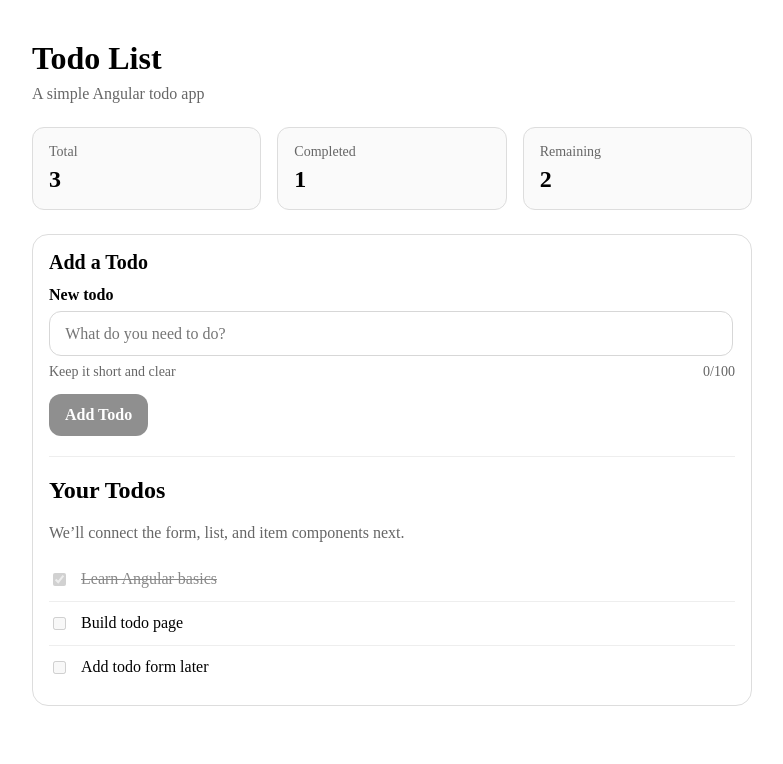
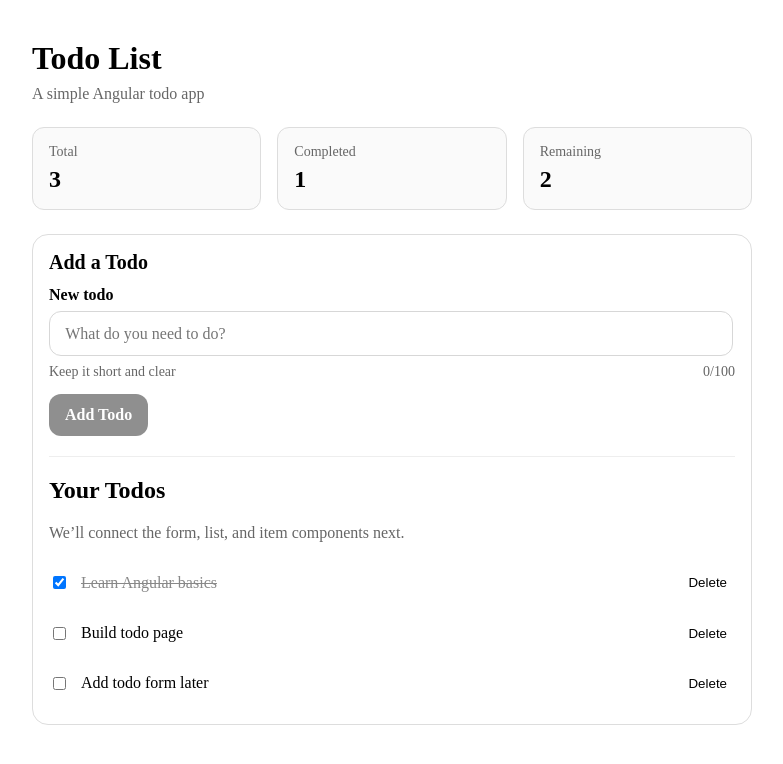
Before and after one commit to xy-shen/todo-list, an Angular app: page / in a window 1280 px wide. Shown: the top 764 px of the page, without its empty margins (248-1031 px from the left). Built offline with nearby package versions, Linux system fonts and the light colour scheme.

Commit message:
add todo item

```diff
--- /dev/null
+++ b/src/features/todos/todo-item.css
@@ -0,0 +1,40 @@
+.todo-item {
+  display: flex;
+  align-items: center;
+  justify-content: space-between;
+  gap: 1rem;
+  padding: 0.75rem 0;
+}
+
+.todo-item__main {
+  display: flex;
+  align-items: center;
+  gap: 0.75rem;
+  flex: 1;
+  min-width: 0;
+}
+
+.todo-item__checkbox {
+  flex-shrink: 0;
+}
+
+.todo-item__title {
+  word-break: break-word;
+}
+
+.todo-item__title--completed {
+  text-decoration: line-through;
+  color: #888;
+}
+
+.todo-item__delete {
+  border: 0;
+  background: transparent;
+  cursor: pointer;
+  padding: 0.35rem 0.5rem;
+  border-radius: 8px;
+}
+
+.todo-item__delete:hover {
+  background: #f3f3f3;
+}
--- /dev/null
+++ b/src/features/todos/todo-item.html
@@ -0,0 +1,26 @@
+<div class="todo-item">
+  <label class="todo-item__main">
+    <input
+      class="todo-item__checkbox"
+      type="checkbox"
+      [checked]="todo.completed"
+      (change)="onToggle()"
+    />
+
+    <span
+      class="todo-item__title"
+      [class.todo-item__title--completed]="todo.completed"
+    >
+      {{ todo.title }}
+    </span>
+  </label>
+
+  <button
+    class="todo-item__delete"
+    type="button"
+    (click)="onRemove()"
+    aria-label="Delete todo"
+  >
+    Delete
+  </button>
+</div>
--- /dev/null
+++ b/src/features/todos/todo-item.ts
@@ -0,0 +1,36 @@
+import {
+  ChangeDetectionStrategy,
+  Component,
+  Input,
+  Output,
+  EventEmitter
+} from '@angular/core';
+
+export interface Todo {
+  id: number;
+  title: string;
+  completed: boolean;
+}
+
+@Component({
+  selector: 'app-todo-item',
+  imports: [],
+  templateUrl: './todo-item.html',
+  styleUrl: './todo-item.css',
+  changeDetection: ChangeDetectionStrategy.OnPush,
+})
+
+export class TodoItem {
+  @Input({ required: true }) todo!: Todo;
+
+  @Output() readonly toggle = new EventEmitter<number>();
+  @Output() readonly remove = new EventEmitter<number>();
+
+  onToggle(): void {
+    this.toggle.emit(this.todo.id);
+  }
+
+  onRemove(): void {
+    this.remove.emit(this.todo.id);
+  }
+}
--- a/src/features/todos/todo-list.html
+++ b/src/features/todos/todo-list.html
@@ -1,12 +1,11 @@
 <ul class="todo-list">
-  @for (todo of todos; track trackByTodoId($index, todo)) {
-    <li class="todo-list_item">
-      <label>
-        <input type="checkbox" [checked]="todo.completed" disabled />
-        <span [class.completed]="todo.completed">
-          {{ todo.title }}
-        </span>
-      </label>
+  @for (todo of todos; track todo.id) {
+    <li>
+      <app-todo-item
+        [todo]="todo"
+        (toggle)="toggleTodo.emit($event)"
+        (remove)="removeTodo.emit($event)"
+      />
     </li>
   } @empty {
     <li class="todo-list_empty">No todos yet.</li>
--- a/src/features/todos/todo-list.ts
+++ b/src/features/todos/todo-list.ts
@@ -1,8 +1,11 @@
 import {
   ChangeDetectionStrategy,
   Component,
-  Input
+  Input,
+  Output,
+  EventEmitter
 } from '@angular/core';
+import { TodoItem } from './todo-item';
 
 export interface Todo {
   id: number;
@@ -12,7 +15,7 @@ export interface Todo {
 
 @Component({
   selector: 'app-todo-list',
-  imports: [],
+  imports: [TodoItem],
   templateUrl: './todo-list.html',
   styleUrl: './todo-list.css',
   changeDetection: ChangeDetectionStrategy.OnPush,
@@ -21,7 +24,18 @@ export interface Todo {
 export class TodoList {
   @Input({ required: true }) todos: Todo[] = [];
 
+  @Output() readonly toggleTodo = new EventEmitter<number>();
+  @Output() readonly removeTodo = new EventEmitter<number>();
+
   trackByTodoId(_index: number, todo: Todo): number {
     return todo.id;
   }
+
+  onToggleTodo(id: number): void {
+    this.toggleTodo.emit(id);
+  }
+
+  onRemoveTodo(id: number): void {
+    this.removeTodo.emit(id);
+  }
 }
--- a/src/features/todos/todo-page.html
+++ b/src/features/todos/todo-page.html
@@ -38,7 +38,11 @@
       We’ll connect the form, list, and item components next.
     </p>
 
-    <app-todo-list [todos]="todos()"/>
+    <app-todo-list
+      [todos]="todos()"
+      (toggleTodo)="toggleTodo($event)"
+      (removeTodo)="removeTodo($event)"
+    />
 
   </section>
 </section>
--- a/src/features/todos/todo-page.ts
+++ b/src/features/todos/todo-page.ts
@@ -40,6 +40,22 @@ export class TodoPage {
     this.todos.update(current => [newTodo, ...current]);
   }
 
+  toggleTodo(id: number): void {
+    this.todos.update(current =>
+      current.map(todo =>
+        todo.id === id
+          ? { ...todo, completed: !todo.completed }
+          : todo
+      )
+    );
+  }
+
+  removeTodo(id: number): void {
+    this.todos.update(current =>
+      current.filter(todo => todo.id !== id)
+    );
+  }
+
   trackByTodoId(_index: number, todo: Todo): number {
     return todo.id;
   }
```
